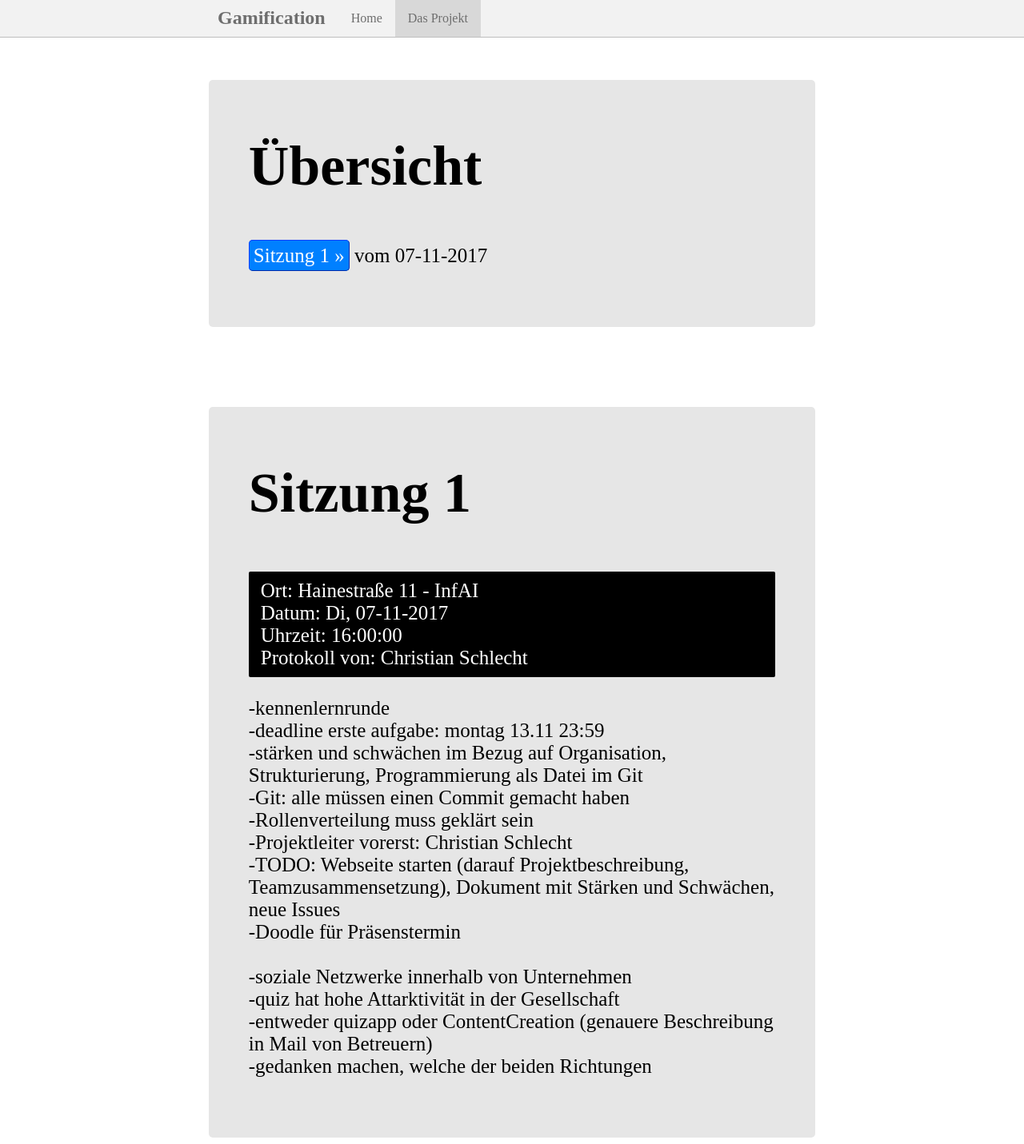
After one commit to ch-schlecht/cz17a, a PHP site: page /protokolle.php in a window 1280 px wide. The commit adds this page. Shown: the whole page at 80% size. Run offline with PHP 8.4, Linux system fonts and the light colour scheme; some libraries are stand-ins or nearby versions.

Commit message:
added files to website

```diff
--- a/public_html/header.php
+++ b/public_html/header.php
@@ -19,7 +19,7 @@
                     <li><a class="nav" id="nav_home" href="index.php">Home</a></li>
                     <li class="dropdown"><a class="nav" id="nav_projekt"  class="dropbtn" href="projekt.php">Das Projekt</a>
                     <div class="dropdown-content">
-                    <!--    <a href="protokolle.php">Protokolle</a> -->
+                        <a class="nav" href="protokolle.php">Protokolle</a>
                         <a class="nav" href="team.php">Das Team</a>
                     </div>
                     </li>
--- /dev/null
+++ b/public_html/protokolle.php
@@ -0,0 +1,53 @@
+<?php
+session_start();
+include 'header.php';
+
+?>
+
+<!DOCTYPE HTML>
+<html>
+   <script type="text/javascript">
+     document.getElementById("nav_projekt").style.backgroundColor = '#D8D8D8';
+    </script>
+    <body>
+
+    <article class="article" id="uebersicht">
+       <h2>&Uuml;bersicht</h2>
+       <p><a href="#1" role="button">Sitzung 1 &raquo;</a> vom 07-11-2017</p>
+    </article>
+
+
+
+    <article class="article" id="1">
+            <h2>Sitzung 1</h2>
+
+            <p class="black-box">
+              Ort:           Hainestra&szlig;e 11 - InfAI <br/>
+              Datum:         Di, 07-11-2017 <br/>
+              Uhrzeit:       16:00:00 <br/>
+              Protokoll von: Christian Schlecht <br/>
+            </p>
+
+
+            <p>
+-kennenlernrunde  <br/>
+-deadline erste aufgabe: montag 13.11 23:59 <br/>
+-st&auml;rken und schw&auml;chen im Bezug auf Organisation, Strukturierung, Programmierung als Datei im Git <br/>
+-Git: alle m&uuml;ssen einen Commit gemacht haben    <br/>
+-Rollenverteilung muss gekl&auml;rt sein  <br/>
+-Projektleiter vorerst: Christian Schlecht    <br/>
+-TODO: Webseite starten (darauf Projektbeschreibung, Teamzusammensetzung), Dokument mit St&auml;rken und Schw&auml;chen, neue Issues <br/>
+-Doodle f&uuml;r Pr&auml;senstermin              <br/>
+<br/>
+-soziale Netzwerke innerhalb von Unternehmen  <br/>
+-quiz hat hohe Attarktivit&auml;t in der Gesellschaft     <br/>
+-entweder quizapp oder ContentCreation (genauere Beschreibung in Mail von Betreuern)    <br/>
+-gedanken machen, welche der beiden Richtungen   <br/>
+</p>
+
+    </article>
+
+         </div>
+    </body>
+
+</html>
--- a/public_html/style.css
+++ b/public_html/style.css
@@ -107,10 +107,24 @@ h2{
     font-size: 70px;
 }
 
-.article p{
+.article p, .article a{
      font-size: 25px;
 
     }
+
+.article a{
+    color:white;
+    background-color: #0080FF;
+    border-radius: 5px;
+    padding: 5px 5px 5px 5px;
+    border: 1px outset #0040FF;
+    text-decoration: none;
+}
+
+.article a:hover{
+    border: 1px inset #0040FF;
+}
+
 
 .article table{
     margin: 0 auto;
@@ -125,3 +139,14 @@ h2{
 #last{
     float: right;
 }
+
+.black-box{
+    color: white;
+    background-color: #000000;
+    border-radius: 2px;
+    padding-left: 15px;
+    padding-top: 10px;
+    padding-bottom: 10px;
+
+
+}
--- a/public_html/style_mobile.css
+++ b/public_html/style_mobile.css
@@ -1,46 +1,52 @@
+#title
+{
+ text-align: center;
+ color: #000000;
+ font-size: xx-large;
+
+}
+
 h1{
     font-size: x-large;
 }
 
-#title
-{
- text-align: center;
- color: #FFFFFF;
+
+h2{
+    padding-bottom: 5px;
+}
+
+
+.navbar-fixed-top{
+    position: fixed;
+    top: 0px;
+    left: 0px;
+    width: 100%;
+    background-color: #F2F2F2;
+    border-bottom: 1px solid #BDBDBD;
+}
+
+
+#nav_name{
+        font-size: x-large;
+      font-weight: bold;
+      padding: 9px 16px;
 
 }
 
-#cute{
-    width: 32px;
-    height: 32px;
-     vertical-align: middle;
+
+.nav{
+    display: inline-block;
+    color: #6E6E6E;
+    text-align: center;
+    padding: 14px 16px;
+    text-decoration: none;
 }
 
 
-#info{
-    text-align: center;
-}
 
 .dropdown-content{
     display: none;
 }
-
-html{
-    background: url(bg/bg001.jpg) no-repeat center center fixed;
-    -webkit-background-size: cover;
-    -moz-background-size: cover;
-    -o-background-size: cover;
-    background-size: cover;
-    height:100%;
-    width: 100%;
-}
-
-body{
-    width: 100%;
-    min-height: 100%;
-    background-color: rgba(15,15,15,0.5);
-    border-radius: 2pt;
-}
-
 
 
 nav ul {
@@ -48,7 +54,6 @@ nav ul {
     margin: 0;
     padding: 0;
     overflow: hidden;
-    background-color: #333;
 }
 
 nav li {
@@ -83,108 +88,3 @@ nav li {
 #last{
     float: right;
 }
-
-
-
-#newsletter
-{
-    margin-top: 100px;
-    vertical-align: center;
-
-    padding-bottom: 20px;
-    text-align:center;
-    color: #FFFFFF;
-
-   border: inset #808080 2pt;
-
-  width: 30%;
-
-      clear:both;
-   min-width: 220px;
-   margin: auto;
-
-    background-color: rgba(15,15,15,0.6);
-
-}
-
-#h2{
-    padding-bottom: 5px;
-}
-
-#brief{
-
-vertical-align: middle;
-}
-
-#middle{
-
-vertical-align: middle;
-}
-
-
-
-#brief:hover{
-border: solid #FF0000 5px;
-
-}
-
-
-.social{
-    position: absolute;
-    top: 1%;
-    left: 90%;
-     margin-right: -10%;
-}
-
-
-
-
-#info{
-
-      clear:both;
-   min-width: 220px;
-   margin: auto;
-    color: #FFFFFF;
-}
-
-
-
-body{
-
-    color: #FFFFFF;
-}
-
-
-
-#news{
-margin-top: 10px;
-      width: 96%;
-    border: solid #000000 5pt;
-    border-radius: 2pt;
-    background-color: rgba(15,15,15,0.6);
-    font-size: medium;
-}
-#news h2{
-    text-align: center;
-}
-#news a{
-    color: #DFDFDF;
-}
-#rules{
-
-    border: solid #000000 5pt;
-    border-radius: 2pt;
-    padding-left: 25px;
-    padding-right: 25px;
-    padding-bottom: 25px;
-    background-color: rgba(15,15,15,0.6);
-    font-size: small;
-}
-
-#rules h2{
-    text-align: center;
-}
-
-#rules a{
-    color: #DFDFDF;
-}
```
